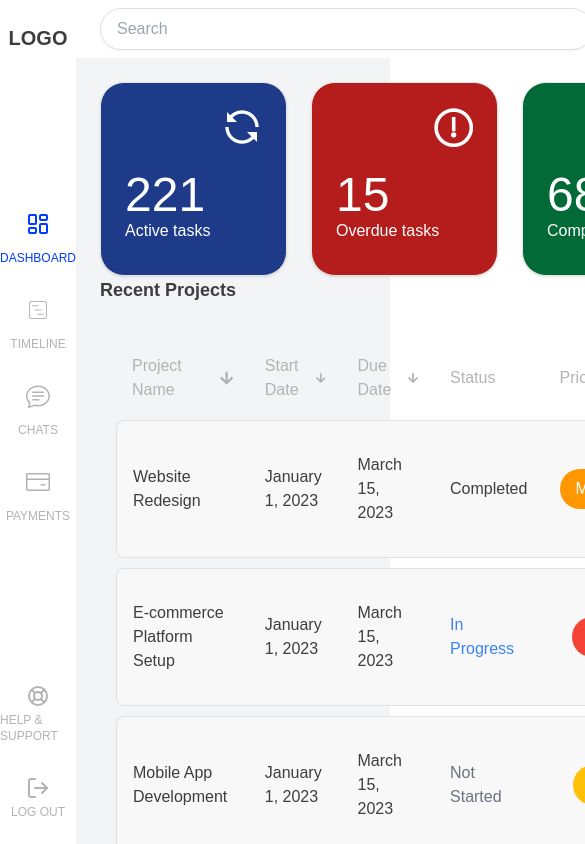
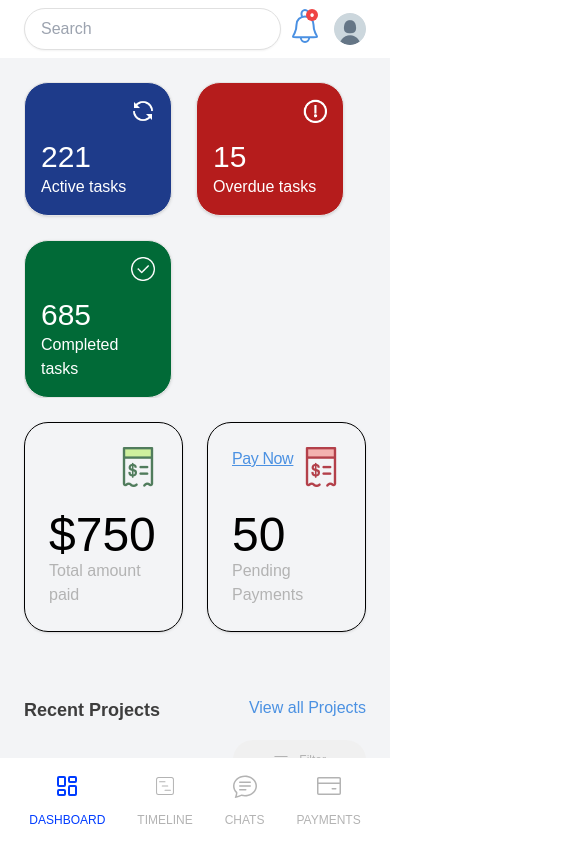
Before and after one commit to scalatechs/Client-management-system-frontend, a React (Vite) app: page /dashboard in a window 390 px wide. Shown: the top 844 px of the page, 585 px wide, since content can reach past the window. Built offline with nearby package versions, Linux system fonts and the light colour scheme.

Commit message:
responsiveness for dashboard

```diff
--- a/src/components/ProjectTable.tsx
+++ b/src/components/ProjectTable.tsx
@@ -1,5 +1,9 @@
 import { useState } from "react";
 import { FaArrowUp, FaArrowDown } from "react-icons/fa";
+import { GoFilter } from "react-icons/go";
+
+import { Button } from "./ui/button";
+import { Card } from "@/components/ui/card";
 
 const ProjectTable = () => {
   const [projects, setProjects] = useState([
@@ -52,15 +56,20 @@ const ProjectTable = () => {
 
   const getSortIcon = (key) => {
     if (sortConfig.key === key) {
-      return sortConfig.direction === "ascending" ? <FaArrowUp /> : <FaArrowDown />;
+      return sortConfig.direction === "ascending" ? (
+        <FaArrowUp />
+      ) : (
+        <FaArrowDown />
+      );
     }
     return <FaArrowDown />;
   };
 
   return (
-    <div className="p-4">
+    <section>
+      {/* table for medium + devices */}
       <table
-        className="min-w-full border-separate"
+        className="min-w-full border-separate hidden md:table"
         style={{ borderSpacing: "0 10px" }}
       >
         <thead>
@@ -119,7 +128,28 @@ const ProjectTable = () => {
           ))}
         </tbody>
       </table>
-    </div>
+      {/* for small devices */}
+      <div className="md:hidden space-y-4">
+        <Button className="bg-muted text-muted-foreground hover:text-muted-foreground hover:bg-muted text-xs flex gap-[10px] ml-auto">
+          <GoFilter className="h-4 w-4" />
+          Filter
+        </Button>
+        <Card className="bg-secondary border-secondary-border text-xs px-4 py-6 gap-6 grid grid-cols-2 font-normal">
+          <div className="font-semibold">Project name</div>
+          <div className="font-semibold">Website Redesign</div>
+          <div>Start Date</div>
+          <div>Website Redesign</div>
+          <div>Due Date</div>
+          <div>Website Redesign</div>
+          <div>Status</div>
+          <div>Website Redesign</div>
+          <div>Priority</div>
+          <div>Project name</div>
+          <div>Action</div>
+          <div>Website Redesign</div>
+        </Card>
+      </div>
+    </section>
   );
 };
 
--- a/src/components/DashboardHeader.tsx
+++ b/src/components/layouts/DashboardHeader.tsx
@@ -1,5 +1,5 @@
-import BellIcon from "../../public/assets/dash-icons/BellIcon";
-import ProfileImage from "../../public/images/ProfileImage.png";
+import BellIcon from "../../../public/assets/dash-icons/BellIcon";
+import ProfileImage from "../../../public/images/ProfileImage.png";
 
 const DashboardHeader = () => {
   return (
--- a/src/components/layouts/DashboardLayout.tsx
+++ b/src/components/layouts/DashboardLayout.tsx
@@ -1,16 +1,17 @@
 import { Outlet } from "react-router";
-import DashboardHeader from "../../components/DashboardHeader";
-import DashboardSidebar from "../../components/DashboardSidebar";
+import DashboardHeader from "./DashboardHeader";
+import DashboardNav, { DashboardNavMobile } from "./DashboardNav";
 
 const DashboardLayout = () => {
   return (
     <div className="flex h-screen bg-gray-100 max-w-[2000px] mx-auto">
-      <DashboardSidebar />
+      <DashboardNav />
       <div className="flex flex-col flex-1">
         <DashboardHeader />
         <main className="flex-1 p-6 overflow-y-auto">
           <Outlet />
         </main>
+        <DashboardNavMobile />
       </div>
     </div>
   );
--- a/src/components/DashboardSidebar.tsx
+++ b/src/components/layouts/DashboardNav.tsx
@@ -7,7 +7,6 @@ import { LayoutDashboard } from "lucide-react";
 import { HiOutlineSupport } from "react-icons/hi";
 import { FiLogOut } from "react-icons/fi";
 
-const DashboardSidebar = () => {
 const menuItems = [
   {
     label: "DASHBOARD",
@@ -31,9 +30,12 @@ const DashboardSidebar = () => {
   },
 ];
 
+const DashboardNav = () => {
   return (
-    <div className="h-screen w-[135px] bg-white  flex flex-col items-center py-6 justify-between">
-      <div className="text-xl font-bold">LOGO</div>
+    <div className="h-screen w-[135px] hidden bg-white  lg:flex flex-col items-center py-6 justify-between">
+      <div className="text-xl font-bold">
+        <img src="/assets/scala-logo-light.png" />
+      </div>
       <div className="flex flex-col items-center gap-8">
         {menuItems.map((item, index) => (
           <NavLink
@@ -82,4 +84,27 @@ const DashboardSidebar = () => {
   );
 };
 
-export default DashboardSidebar;
+export const DashboardNavMobile = () => {
+  return (
+    <div className="w-full bg-white   flex  lg:hidden items-center p-4 justify-center">
+      <div className="flex  items-center gap-8">
+        {menuItems.map((item, index) => (
+          <NavLink
+            key={index}
+            to={item.path}
+            className={({ isActive }) =>
+              `flex flex-col items-center gap-[10px] ${
+                isActive ? "text-primary" : "text-muted-foreground"
+              }`
+            }
+          >
+            <div className="mb-1">{item.icon}</div>
+            <p className="text-xs">{item.label}</p>
+          </NavLink>
+        ))}
+      </div>
+    </div>
+  );
+};
+
+export default DashboardNav;
--- a/src/components/shared/DashCard.tsx
+++ b/src/components/shared/DashCard.tsx
@@ -1,21 +1,21 @@
 import { Card, CardContent, CardHeader, CardTitle } from "@/components/ui/card";
 
 interface DashcardProps {
-  icon: React.ReactNode;
+  top: React.ReactNode;
   numbers?: number;
   content: string;
   type?: "complete" | "overdue" | "active" | "default" | "notStarted";
 }
 
 const DashCard = ({
-  icon,
+  top: icon,
   numbers,
   content,
   type = "default",
 }: DashcardProps) => {
   return (
     <Card
-      className={`p-6 flex flex-col w-[187px] gap-6 rounded-3xl  text-white bg-card-inprogress ${
+      className={`p-4 md:p-6 flex flex-col w-[148px] md:w-[187px] gap-4 md:gap-6 rounded-3xl  text-white bg-card-inprogress ${
         type === "complete"
           ? "bg-card-complete"
           : type === "overdue"
@@ -27,7 +27,7 @@ const DashCard = ({
         <CardTitle className="flex justify-end w-full ">{icon}</CardTitle>
       </CardHeader>
       <CardContent className="p-0 font-medium">
-        <h1 className=" text-5xl">{numbers}</h1>
+        <h1 className=" md:text-5xl text-3xl">{numbers}</h1>
         <p className="text-base ">{content}</p>
       </CardContent>
     </Card>
@@ -39,7 +39,7 @@ interface PlainProps extends DashcardProps {
 }
 
 export const DashCardPlain = (props: PlainProps) => {
-  const { icon, head, content } = props;
+  const { top: icon, head, content } = props;
   return (
     <Card
       className={`p-6 flex flex-col w-full gap-6 rounded-3xl  text-black border border-black bg-transparent`}
--- a/src/index.css
+++ b/src/index.css
@@ -14,11 +14,13 @@
     --popover-foreground: 0 0% 3.9%;
     --primary: 226, 100%, 50%;
     --primary-dark: 226, 98%, 43%;
+    --primary-light: 212, 72%, 59%;
     --primary-foreground: 0 0% 98%;
     --primary-green: 122, 39%, 49%;
-    --secondary: 0 0% 96.1%;
+    --secondary: 0 0% 96%;
+    --secondary-border: 0, 0%, 88%;
     --secondary-foreground: 0 0% 9%;
-    --muted: 0 0% 96.1%;
+    --muted: 0 0% 94%;
     --muted-foreground: 0, 0%, 70%;
     --accent: 0 0% 96.1%;
     --accent-foreground: 0 0% 9%;
--- a/src/pages/dashboard/Dashboard.tsx
+++ b/src/pages/dashboard/Dashboard.tsx
@@ -5,28 +5,47 @@ import PaidRedImage from "/images/PaidRedImage.png";
 import PaidGreenImage from "/images/PaidGreenImage.png";
 import ProjectTable from "../../components/ProjectTable";
 import DashCard, { DashCardPlain } from "@/components/shared/DashCard";
+import { Link } from "react-router";
 
 const Dashboard = () => {
   return (
-    <div className="min-h-screen">
-      <div className="flex gap-6">
-        <div className="flex gap-6">
+    <div className="min-h-screen space-y-16">
+      <div className="flex flex-col xl:flex-row gap-6">
+        <div className="md:grid flex flex-wrap grid-cols-3 gap-6 overflow-x-auto  md:w-auto">
           <DashCard
             content="Active tasks"
             numbers={221}
-            icon={<img src={ProgressImage} alt="progress" />}
+            top={
+              <img
+                src={ProgressImage}
+                alt="progress"
+                className="w-6 h-6 md:w-10 md:h-10"
+              />
+            }
             type="active"
           />
           <DashCard
             content="Overdue tasks"
             numbers={15}
-            icon={<img src={ExclamationImage} alt="overdue" />}
+            top={
+              <img
+                src={ExclamationImage}
+                alt="overdue"
+                className="w-6 h-6 md:w-10 md:h-10"
+              />
+            }
             type="overdue"
           />
           <DashCard
             content="Completed tasks"
             numbers={685}
-            icon={<img src={CompleteCircleImage} alt="progress" />}
+            top={
+              <img
+                src={CompleteCircleImage}
+                alt="progress"
+                className="w-6 h-6 md:w-10 md:h-10"
+              />
+            }
             type="complete"
           />
         </div>
@@ -34,19 +53,31 @@ const Dashboard = () => {
           <DashCardPlain
             content="Total amount paid"
             head={"$750"}
-            icon={<img src={PaidGreenImage} alt="progress" />}
+            top={<img src={PaidGreenImage} alt="progress" />}
           />
 
           <DashCardPlain
             content="Pending Payments"
             head={"50"}
-            icon={<img src={PaidRedImage} alt="progress" />}
+            top={
+              <div className="flex w-full justify-between underline text-primary-light text-base font-medium">
+                <Link to={"/payments"}>Pay Now</Link>
+                <img src={PaidRedImage} alt="progress" />
+              </div>
+            }
           />
         </div>
       </div>
 
       <div>
-        <h2 className="text-lg font-bold mb-4">Recent Projects</h2>
+        <div className="flex justify-between">
+          <h2 className="text-lg text-foreground font-bold mb-4">
+            Recent Projects
+          </h2>
+          <Link to={"/"} className="!text-primary-light">
+            View all Projects
+          </Link>
+        </div>
         <div className="overflow-hidden">
           <ProjectTable />
         </div>
--- a/src/pages/dashboard/Timeline.tsx
+++ b/src/pages/dashboard/Timeline.tsx
@@ -11,24 +11,24 @@ import DashCard, { DashCardPlain } from "@/components/shared/DashCard";
 const Timeline = () => {
   return (
     <div className="min-h-screen">
-      <div className="flex gap-6">
-        <div className="flex gap-6">
+      <div className="flex gap-6 flex-col lg:flex-row">
+        <div className="md:grid flex flex-wrap grid-cols-3 gap-6 overflow-x-auto  md:w-auto">
           <DashCard
             content="In Progress"
             numbers={12}
-            icon={<img src={ProgressImage} alt="progress" />}
+            top={<img src={ProgressImage} alt="progress" />}
             type="active"
           />
           <DashCard
             content="Completed"
             numbers={25}
-            icon={<img src={CompleteCircleImage} alt="progress" />}
+            top={<img src={CompleteCircleImage} alt="progress" />}
             type="complete"
           />
           <DashCard
             content="Not started"
             numbers={2}
-            icon={<img src={ExclamationImage} alt="progress" />}
+            top={<img src={ExclamationImage} alt="progress" />}
             type="notStarted"
           />
         </div>
@@ -36,13 +36,13 @@ const Timeline = () => {
           <DashCardPlain
             content="Total amount paid"
             head={"$750"}
-            icon={<img src={PaidGreenImage} alt="progress" />}
+            top={<img src={PaidGreenImage} alt="progress" />}
           />
 
           <DashCardPlain
             content="Pending Payments"
             head={"50"}
-            icon={<img src={PaidRedImage} alt="progress" />}
+            top={<img src={PaidRedImage} alt="progress" />}
           />
         </div>
       </div>
--- a/tailwind.config.js
+++ b/tailwind.config.js
@@ -27,11 +27,13 @@ export default {
           DEFAULT: "hsl(var(--primary))",
           foreground: "hsl(var(--primary-foreground))",
           dark: "hsl(var(--primary-dark))",
+          light: "hsl(var(--primary-light))",
           green: "hsl(var(--primary-green))",
         },
         secondary: {
           DEFAULT: "hsl(var(--secondary))",
           foreground: "hsl(var(--secondary-foreground))",
+          border: "hsl(var(--secondary-border))",
         },
         muted: {
           DEFAULT: "hsl(var(--muted))",
```
Lines whose indentation alone changed are shown as unchanged.
